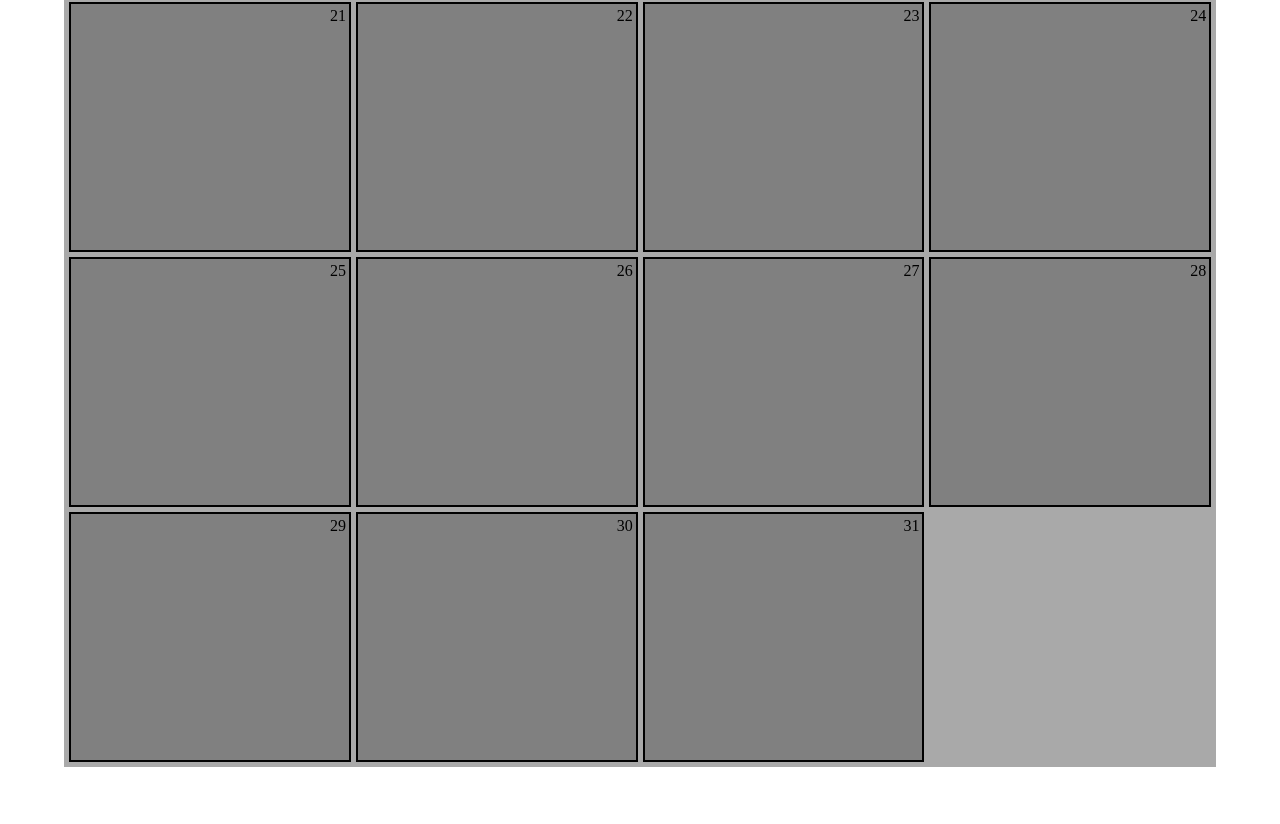
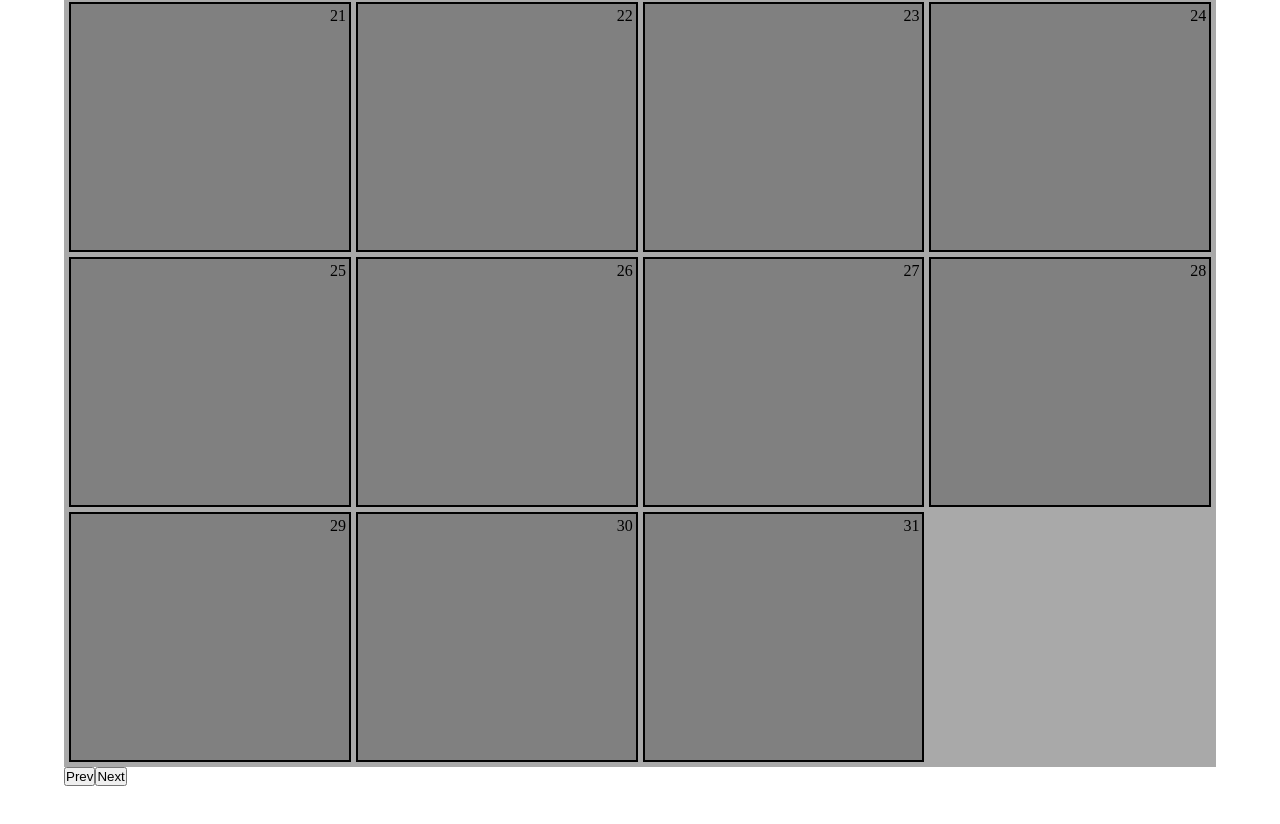
Before and after one commit to vmdvaldez/calendarApp, a React app in the folder client/: page / in a window 1280 px wide. Shown: the part 1360-2184 px from the top of the page. Built offline with nearby package versions, Linux system fonts and the light colour scheme; the HTML template or start-up script is replaced by a standard one.

Commit message:
add Calendar Prev and Next Logic

```diff
--- a/client/src/components/Calendar.jsx
+++ b/client/src/components/Calendar.jsx
@@ -17,6 +17,26 @@ export default function Calendar(){
         return grids
     }
 
+    const goToNextMonth = () => {
+        if (month == date.months - 1){
+            setMonth(0)
+            setYear(year + 1)
+        }
+        else{
+            setMonth(month + 1)
+        }
+    }
+
+    const goToPrevMonth = ()=>{
+        if (month <= 0){
+            setMonth(date.months-1)
+            setYear(year - 1)
+        }
+        else{
+            setMonth(month - 1)
+        }
+    }
+
     return(
      <section className={styles.calendar}>
         <div className={styles.container}>
@@ -24,6 +44,8 @@ export default function Calendar(){
             <div className={styles.grids}>
                 {createCalendarDays()}
             </div>
+            <button onClick={goToPrevMonth}>Prev</button>
+            <button onClick={goToNextMonth}>Next</button>
         </div>
      </section>
     )
--- a/client/src/helper/date.js
+++ b/client/src/helper/date.js
@@ -24,6 +24,8 @@ const date = (()=>{
         "Saturday"
     ]
 
+    const months = monthNames.length;
+    const days = dayNames.length;
 
     // @param monthIndex: val returned by Date().getMonth()
     function getMonth(monthIndex){
@@ -57,7 +59,7 @@ const date = (()=>{
         return (month === 2) ? (28 + leapYr) : 31 - (month - 1) % 7 % 2;
     }
 
-    return {getMonth, getDay, getCurrentDate, getDaysInMonth}
+    return {getMonth, getDay, getCurrentDate, getDaysInMonth, months, days}
 })();
 
 
```
